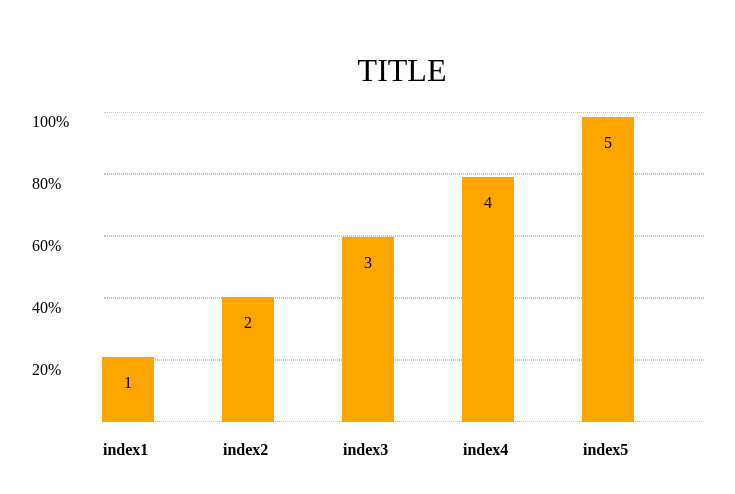
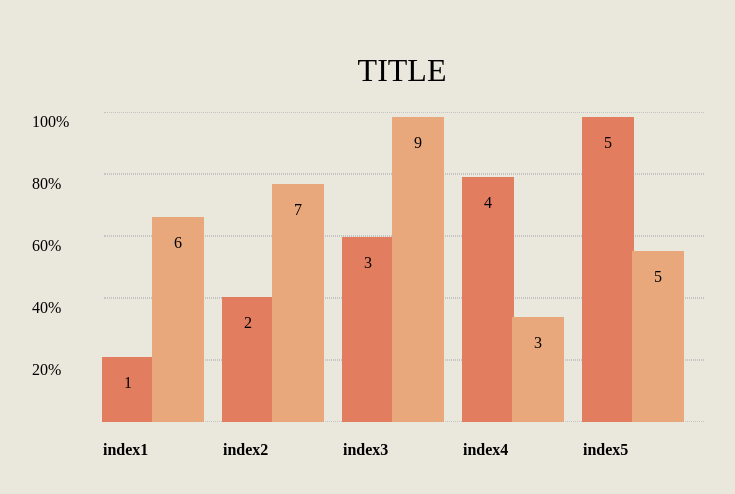
Before and after one commit to Thomas-W-Yi/Bar-Chart-Project, a website with bundled scripts: page index.html in a window 1280 px wide. Shown: the part 146-640 px from the top of the page, without its empty margins (238-973 px from the left). Built offline with nearby package versions, Linux system fonts and the light colour scheme.

```diff
--- a/index.js
+++ b/index.js
@@ -12,6 +12,6 @@
   changeX(options);
   createBar(data, options);
   createY();
-  createStyle(options);
+  createStyle(data, options);
 };
 drawBarChart(data, options, element);
--- a/style.css
+++ b/style.css
@@ -8,6 +8,7 @@
   flex-direction: column;
   justify-content: center;
   align-items: center;
+  background-color: #eae7dc;
 }
 
 #q-graph tr,
--- a/util/createBar.mjs
+++ b/util/createBar.mjs
@@ -1,4 +1,27 @@
-export default function createBar(data) {
+export default function createBar(data, options) {
+  let arr = [...data],
+    max = [0, 0],
+    { barColor, spacing } = options;
+
+  if (data[0].length > 1) {
+    for (let i = 0; i < data.length; i++) {
+      data[i].map((x) => {
+        x - max[i] > 0 ? (max[i] = x) : null;
+      });
+      console.log(max[i], data);
+      data[i].map((x, index) => {
+        let percentage = (x / max[i]) * 100;
+        console.log(percentage, index);
+        $(`#${index}`).append(`<td class="bar${i}${index}"><p>${x}</p></td>`);
+        $(`.bar${i}${index}`).css({
+          height: `${percentage + 1}%`,
+          width: `${100 / data.length}px`,
+          backgroundColor: `${barColor[i]}`,
+          marginLeft: `${(100 / data.length) * i}px`,
+        });
+      });
+    }
+  } else {
     let arr = [...data],
       max = arr.sort((a, b) => {
         return b - a;
@@ -10,6 +33,9 @@
         .last()
         .css({
           height: `${percentage + 1}%`,
+          width: "50px",
+          backgroundColor: `${barColor[0]}`,
         });
     });
   }
+}
--- a/util/createBarSection.mjs
+++ b/util/createBarSection.mjs
@@ -1,5 +1,17 @@
 export default function createBarSection(data, options, element) {
   const { spacing } = options;
+  if (data[0].length > 1) {
+    data[0].map((x, index) => {
+      $(`${element}`).append(
+        `<tr class="tr" id=${index}><th scope="row">index${index + 1}</th></tr>`
+      );
+      $("tbody tr")
+        .last()
+        .css({
+          left: `${index * spacing}px`,
+        });
+    });
+  } else {
     data.map((x, index) => {
       $(`${element}`).append(
         `<tr class="tr" id=${index}><th scope="row">index${index + 1}</th></tr>`
@@ -11,3 +23,4 @@
         });
     });
   }
+}
--- a/util/createStyle.mjs
+++ b/util/createStyle.mjs
@@ -1,4 +1,4 @@
-export default function createStyle(options) {
+export default function createStyle(data, options) {
   const {
     graphHeight,
     graphWidth,
@@ -27,12 +27,12 @@
     position: `${titlePosition}`,
     top: "-60px",
   });
+
   $("td").css({
-    backgroundColor: `${barColor}`,
+    display: "block",
     color: `${barTextColor}`,
     fontSize: `${valueFontSize}`,
     textAlign: `${valuePosition}`,
-    width: "50px",
     bottom: "-0.65em",
   });
   $("tbody tr").css({
--- a/util/data.mjs
+++ b/util/data.mjs
@@ -1,15 +1,18 @@
-let data = [1, 2, 3, 4, 5],
+let data = [
+    [1, 2, 3, 4, 5],
+    [6, 7, 9, 3, 5],
+  ],
+  // let data = [1, 2, 3, 4, 5],
   options = {
     graphHeight: "300px",
     graphWidth: "600px",
-    barWidth: "",
-    barColor: "orange",
+    barColor: ["#e27d60", "#e8a87c", "c38d9e", "#41b3a3", "#8d8741", "#659dbd"],
     barTextColor: "black",
     valueFontSize: "1rem",
     titleTextColor: "black",
     titlePosition: "relative",
     titleFontSize: "2rem",
-    spacing: 600 / data.length,
+    spacing: data[0].length > 1 ? 600 / data[0].length : 600 / data.length,
     titleTextTransform: "uppercase",
     xTextColor: "black",
     xFontSize: "1rem",
```
Lines whose indentation alone changed are shown as unchanged.
